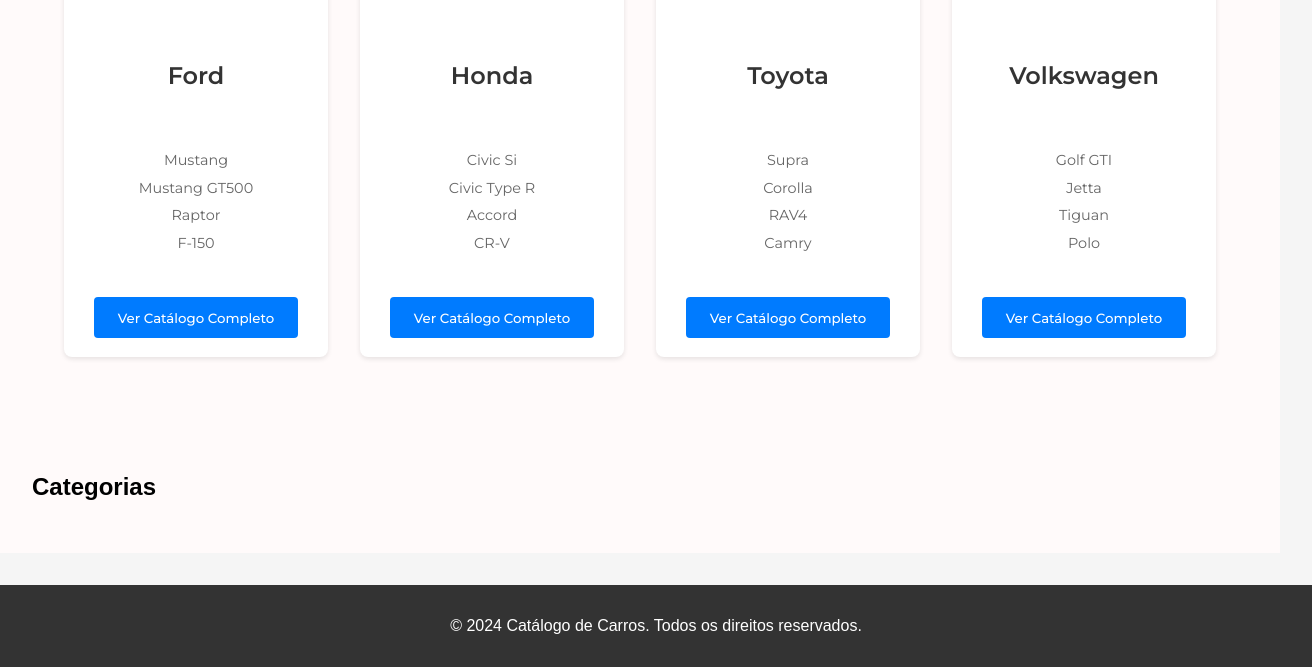
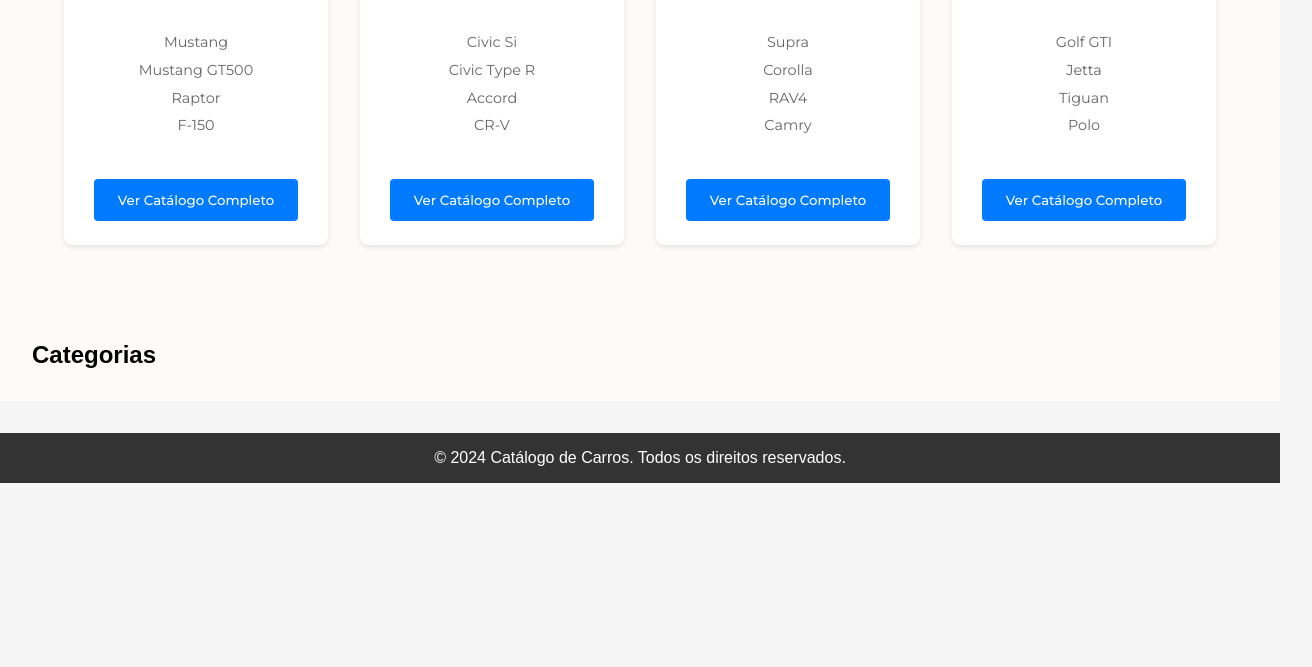
Before and after one commit to Icar0S/car-catalog, a plain HTML site: page index.html in a window 1280 px wide. Shown: the part 757-1424 px from the top of the page, 1312 px wide, since content can reach past the window. After the commit the page ends 1240 px from the top, so only its background shows below. Drawn offline with Linux system fonts and the light colour scheme; files that its build step writes are made by us from their sources.

Commit message:
fix style global

```diff
--- a/css/style.css
+++ b/css/style.css
@@ -2,6 +2,13 @@
 
 /* Importar fonte Montserrat */
 @import url('https://fonts.googleapis.com/css2?family=Montserrat:wght@400;500;600&display=swap');
+
+/* Reset básico */
+* {
+    margin: 0;
+    padding: 0;
+    box-sizing: border-box;
+}
 
 body {
     margin: 0;
@@ -9,13 +16,17 @@ body {
     box-sizing: border-box;
     font-family: Arial, sans-serif;
     background-color: #f5f5f5;
+    width: 100%;
+    overflow-x: hidden; /* Previne scroll horizontal */
 }
 
 /* Header e navegação */
 header {
+    width: 100%;
+    max-width: 100%;
+    margin: 0;
+    padding: 0.5rem;
     background-color: #333;
-    padding: 0.5rem;
-    width: 100%;
 }
 
 nav {
@@ -165,8 +176,11 @@ nav {
 
 /* Grid de marcas */
 .featured-brands {
-    background-color: #FFFAFA; /* Snow white */
+    width: 100%;
+    max-width: 100%;
+    margin: 0;
     padding: 2rem;
+    background-color: #FFFAFA;
 }
 
 .brand-grid {
@@ -174,6 +188,8 @@ nav {
     grid-template-columns: repeat(auto-fit, minmax(200px, 1fr));
     gap: 2rem;
     padding: 2rem;
+    width: 100%;
+    max-width: 100%;
 }
 
 /* Footer */
@@ -205,7 +221,11 @@ nav#brand-menu a:hover {
 }
 
 main {
+    width: 100%;
+    max-width: 100%;
     padding: 20px;
+    margin: 0;
+    overflow-x: hidden;
 }
 
 #vehicle-gallery {
```
